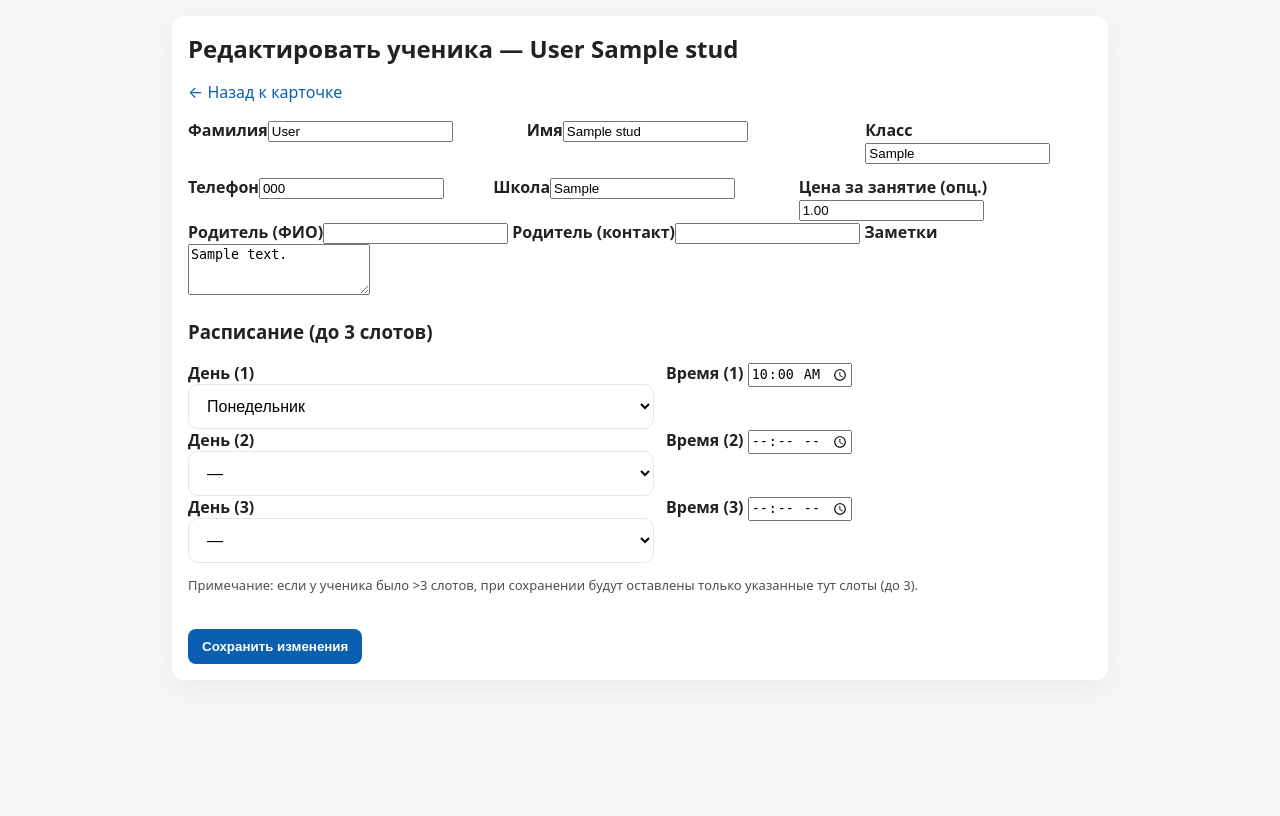
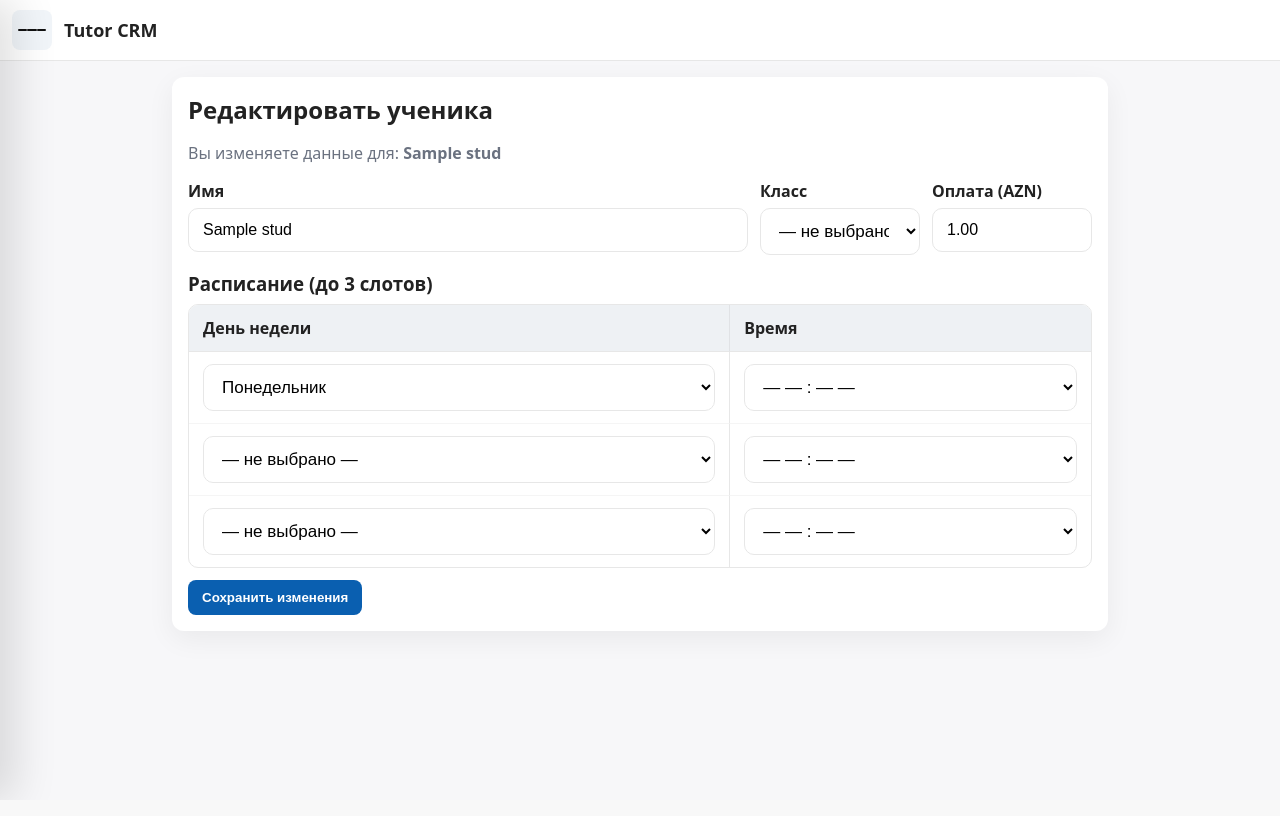
Before and after one commit to alikitto/repp2025, a PHP site: page /profile/student_edit.php?user_id=1 in a window 1280 px wide. Run offline with PHP 8.4, Linux system fonts and the light colour scheme; the visitor is signed in with stand-in values (Sample User, id 1); tables that the repository leaves empty hold one stand-in row (values such as "Sample post").

Commit message:
Update student_edit.php

```diff
--- a/profile/student_edit.php
+++ b/profile/student_edit.php
@@ -3,90 +3,122 @@
 require_once __DIR__ . '/../db_conn.php';
 require_once __DIR__ . '/../common/csrf.php';
 
+// 1. Получаем ID ученика и проверяем его
 $user_id = (int)($_GET['user_id'] ?? 0);
-if ($user_id <= 0) { die('bad user_id'); }
+if ($user_id <= 0) {
+    http_response_code(400);
+    die('Неверный ID ученика.');
+}
 
-// студент
-$st = $con->prepare("SELECT * FROM stud WHERE user_id=? LIMIT 1");
+// 2. Получаем данные ученика из таблицы stud
+$st = $con->prepare("SELECT name, klass, money FROM stud WHERE user_id = ?");
 $st->bind_param('i', $user_id);
 $st->execute();
 $student = $st->get_result()->fetch_assoc();
 $st->close();
-if (!$student) { die('Ученик не найден'); }
 
-// расписание (берём первые 3 слота для редактирования)
-$sc = $con->prepare("SELECT weekday, time FROM schedule WHERE user_id=? ORDER BY weekday, time LIMIT 3");
-$sc->bind_param('i', $user_id);
-$sc->execute();
-$slots = $sc->get_result()->fetch_all(MYSQLI_ASSOC);
-$sc->close();
-
-// префилл
-function wd_name_full($n){$m=[1=>'Понедельник',2=>'Вторник',3=>'Среда',4=>'Четверг',5=>'Пятница',6=>'Суббота',7=>'Воскресенье'];return $m[$n]??'';}
-$day = ['', '', ''];
-$time = ['', '', ''];
-for ($i=0;$i<count($slots) && $i<3;$i++){
-  $day[$i] = wd_name_full((int)$slots[$i]['weekday']);
-  $time[$i] = substr($slots[$i]['time'],0,5);
+if (!$student) {
+    http_response_code(404);
+    die('Ученик не найден.');
 }
 
-function day_options($selected){
-  $opts = ['','Понедельник','Вторник','Среда','Четверг','Пятница','Суббота','Воскресенье'];
-  $html = '';
-  foreach ($opts as $opt) {
-    $sel = ($opt === $selected) ? ' selected' : '';
-    $label = $opt === '' ? '—' : $opt;
-    $val = htmlspecialchars($opt, ENT_QUOTES, 'UTF-8');
-    $html .= "<option value=\"{$val}\"{$sel}>{$label}</option>";
+// 3. Получаем расписание ученика из таблицы schedule
+$st = $con->prepare("SELECT weekday, time FROM schedule WHERE user_id = ? ORDER BY id LIMIT 3");
+$st->bind_param('i', $user_id);
+$st->execute();
+$schedule = $st->get_result()->fetch_all(MYSQLI_ASSOC);
+$st->close();
+
+$weekdays_map_num = [1 => 'Понедельник', 2 => 'Вторник', 3 => 'Среда', 4 => 'Четверг', 5 => 'Пятница', 6 => 'Суббота', 7 => 'Воскресенье'];
+$days = array_values($weekdays_map_num);
+$classes = range(5, 11);
+$times = [];
+for ($h = 9; $h <= 20; $h++) {
+    foreach ([0, 30] as $m) {
+        if ($h === 20 && $m > 0) continue;
+        $times[] = sprintf('%02d:%02d', $h, $m);
     }
-  return $html;
 }
 
-$fio = htmlspecialchars($student['lastname'].' '.$student['name']);
+function h($s) { return htmlspecialchars((string)$s, ENT_QUOTES, 'UTF-8'); }
 ?>
 <!DOCTYPE html>
-<html>
+<html lang="ru">
 <head>
-<meta charset="utf-8"><title>Редактировать — <?= $fio ?></title>
+    <meta charset="utf-8">
     <meta name="viewport" content="width=device-width,initial-scale=1">
-<link href="/profile/css/style.css" rel="stylesheet">
+    <title>Редактировать ученика — Tutor CRM</title>
+    <link rel="stylesheet" href="/profile/css/style.css">
 </head>
 <body>
+
+<?php require __DIR__ . '/../common/nav.php'; ?>
+
 <div class="content">
     <div class="card">
-    <h2>Редактировать ученика — <?= $fio ?></h2>
-    <p><a href="/profile/student.php?user_id=<?= $user_id ?>">&larr; Назад к карточке</a></p>
-    <form method="post" action="/add/update.php?user_id=<?= $user_id ?>">
-      <?= csrf_field() ?>
-      <div style="display:flex;gap:12px;flex-wrap:wrap">
-        <div style="flex:1 1 260px"><label>Фамилия</label><input name="lastname" value="<?= htmlspecialchars($student['lastname']) ?>" required></div>
-        <div style="flex:1 1 260px"><label>Имя</label><input name="name" value="<?= htmlspecialchars($student['name']) ?>" required></div>
-        <div style="flex:1 1 160px"><label>Класс</label><input name="klass" value="<?= htmlspecialchars($student['klass']) ?>"></div>
-        <div style="flex:1 1 160px"><label>Телефон</label><input name="phone" value="<?= htmlspecialchars($student['phone']) ?>"></div>
-        <div style="flex:1 1 160px"><label>Школа</label><input name="school" value="<?= htmlspecialchars($student['school']) ?>"></div>
-        <div style="flex:1 1 160px"><label>Цена за занятие (опц.)</label><input type="number" step="0.01" min="0" name="money" value="<?= htmlspecialchars((string)$student['money']) ?>"></div>
+        <h2>Редактировать ученика</h2>
+        <p class="muted">Вы изменяете данные для: <strong><?= h($student['name']) ?></strong></p>
+
+        <form action="/profile/update.php" method="post" class="form">
+            <input type="hidden" name="csrf" value="<?= csrf_token() ?>">
+            <input type="hidden" name="user_id" value="<?= $user_id ?>">
+
+            <div class="grid-3">
+                <div class="form-group">
+                    <label for="name">Имя</label>
+                    <input class="input" type="text" id="name" name="name" required value="<?= h($student['name']) ?>">
                 </div>
-      <label>Родитель (ФИО)</label><input name="parentname" value="<?= htmlspecialchars($student['parentname']) ?>">
-      <label>Родитель (контакт)</label><input name="parent" value="<?= htmlspecialchars($student['parent']) ?>">
-      <label>Заметки</label><textarea name="note" rows="3"><?= htmlspecialchars($student['note']) ?></textarea>
 
-      <h3>Расписание (до 3 слотов)</h3>
-      <?php for ($i=1;$i<=3;$i++): $idx=$i-1; ?>
-        <div style="display:flex;gap:12px;flex-wrap:wrap">
-          <div style="flex:1 1 200px">
-            <label>День (<?= $i ?>)</label>
-            <select name="day<?= $i ?>"><?= day_options($day[$idx]) ?></select>
+                <div class="form-group">
+                    <label for="klass">Класс</label>
+                    <select id="klass" name="klass" class="input select-big">
+                        <option value="">— не выбрано —</option>
+                        <?php foreach ($classes as $k): ?>
+                            <option value="<?= $k ?>" <?= ($student['klass'] == $k) ? 'selected' : '' ?>><?= $k ?></option>
+                        <?php endforeach; ?>
+                    </select>
                 </div>
-          <div style="flex:1 1 160px">
-            <label>Время (<?= $i ?>)</label>
-            <input type="time" name="time<?= $i ?>" value="<?= htmlspecialchars($time[$idx]) ?>">
+
+                <div class="form-group">
+                    <label for="money">Оплата (AZN)</label>
+                    <input class="input" type="number" id="money" name="money" inputmode="decimal" step="0.01" min="0" value="<?= h($student['money']) ?>">
                 </div>
             </div>
+
+            <h3 style="margin:16px 0 8px;">Расписание (до 3 слотов)</h3>
+            <table class="table today schedule-table">
+                <thead><tr><th>День недели</th><th>Время</th></tr></thead>
+                <tbody>
+                <?php for ($i = 0; $i < 3; $i++):
+                    $current_slot = $schedule[$i] ?? null; // Получаем текущий слот или null
+                    $current_day = $current_slot ? ($weekdays_map_num[$current_slot['weekday']] ?? '') : '';
+                    $current_time = $current_slot ? $current_slot['time'] : '';
+                ?>
+                    <tr>
+                        <td>
+                            <select class="select-big" name="day[]">
+                                <option value="">— не выбрано —</option>
+                                <?php foreach ($days as $d): ?>
+                                    <option value="<?= h($d) ?>" <?= ($d == $current_day) ? 'selected' : '' ?>><?= h($d) ?></option>
+                                <?php endforeach; ?>
+                            </select>
+                        </td>
+                        <td>
+                            <select class="select-big" name="time[]">
+                                <option value="">— — : — —</option>
+                                <?php foreach ($times as $t): ?>
+                                    <option value="<?= $t ?>" <?= ($t == $current_time) ? 'selected' : '' ?>><?= $t ?></option>
+                                <?php endforeach; ?>
+                            </select>
+                        </td>
+                    </tr>
                 <?php endfor; ?>
+                </tbody>
+            </table>
 
-      <p style="opacity:.8;font-size:13px">Примечание: если у ученика было >3 слотов, при сохранении будут оставлены только указанные тут слоты (до 3).</p>
-
-      <br><button class="btn">Сохранить изменения</button>
+            <button type="submit" class="btn primary" style="margin-top:12px;">
+                Сохранить изменения
+            </button>
         </form>
     </div>
 </div>
```
Lines whose indentation alone changed are shown as unchanged.
